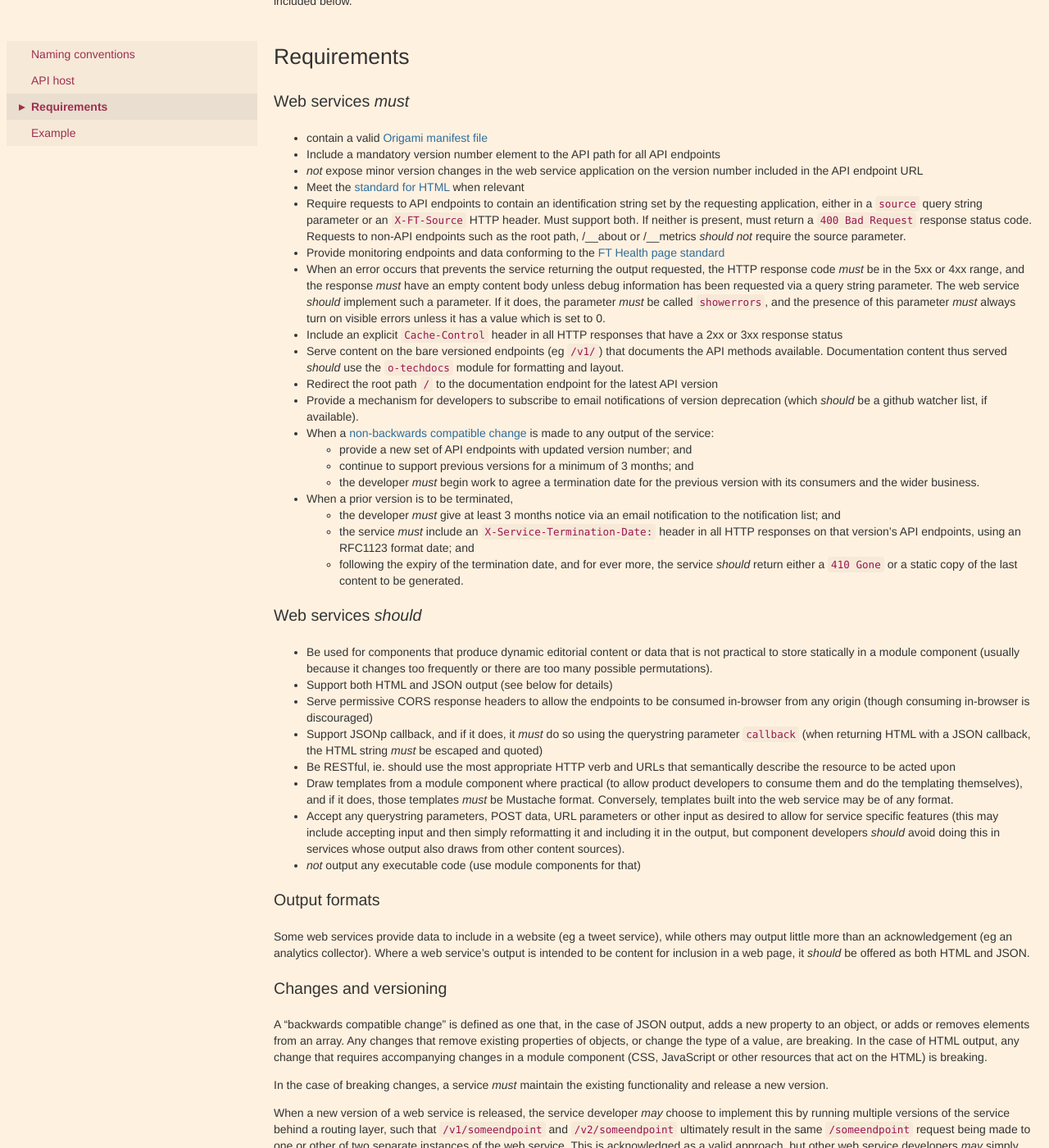
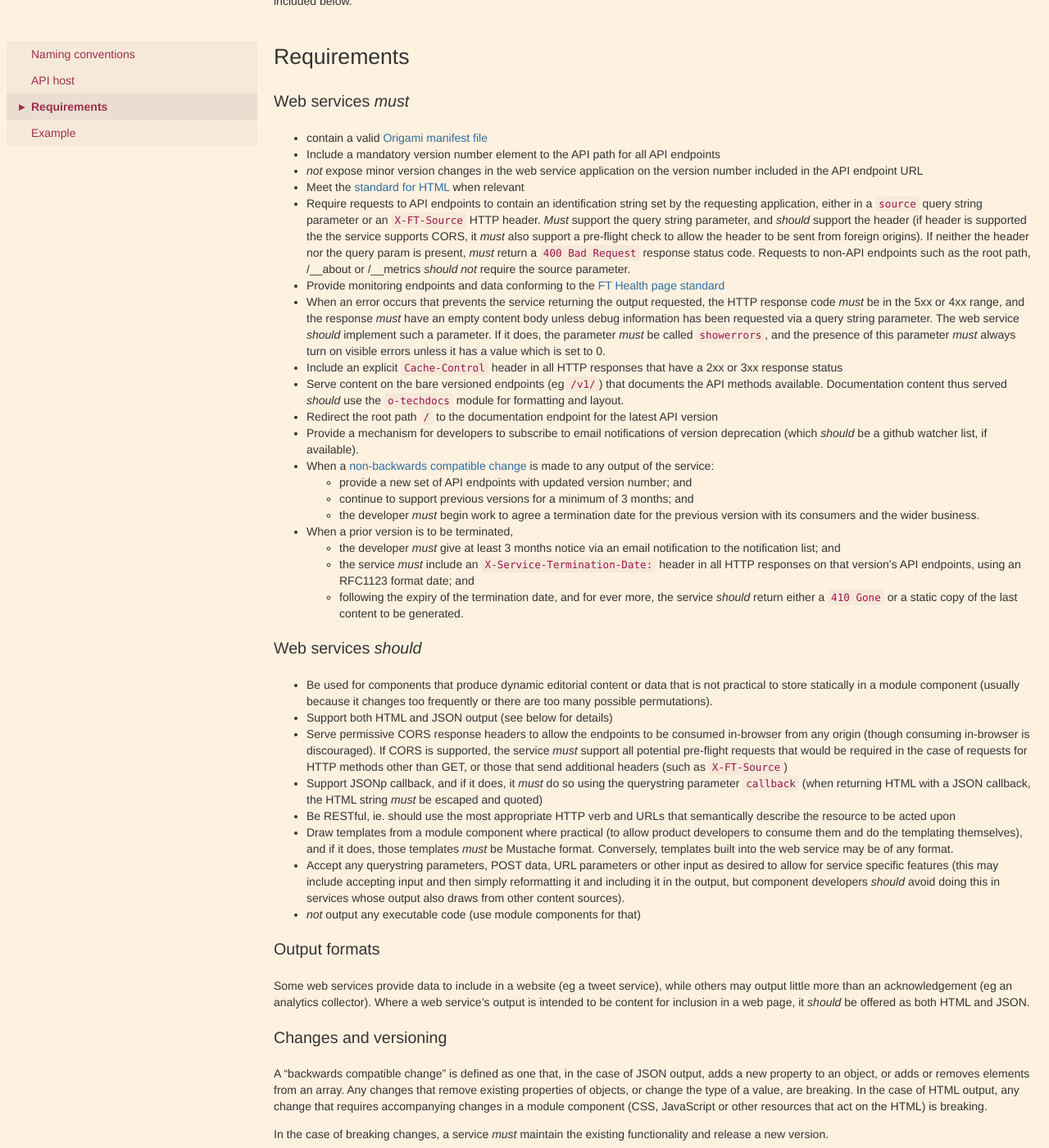
Before and after one commit to Financial-Times/ft-origami, a Jekyll site: the page built from docs/component-spec/web-services.md, in a window 1280 px wide and 1400 px high, scrolled down 914 px. Shown: the whole window at 82% size. Built offline with Jekyll 4.4.1, drawn with Linux system fonts in a browser that asks for light colours.

Commit message:
CORS, preflight and X-FT-Source, closes #95

```diff
--- a/docs/component-spec/web-services.md
+++ b/docs/component-spec/web-services.md
@@ -37,7 +37,7 @@ Web services *must* expose an HTTP endpoint on the hostname `{componentname}.web
 * Include a mandatory version number element to the API path for all API endpoints
 * *not* expose minor version changes in the web service application on the version number included in the API endpoint URL
 * Meet the [standard for HTML]({{site.baseurl}}/docs/syntax/html) when relevant
-* Require requests to API endpoints to contain an identification string set by the requesting application, either in a `source` query string parameter or an `X-FT-Source` HTTP header.  Must support both.  If neither is present, must return a `400 Bad Request` response status code.  Requests to non-API endpoints such as the root path, /__about or /__metrics *should not* require the source parameter.
+* Require requests to API endpoints to contain an identification string set by the requesting application, either in a `source` query string parameter or an `X-FT-Source` HTTP header.  *Must* support the query string parameter, and *should* support the header (if header is supported the the service supports CORS, it *must* also support a pre-flight check to allow the header to be sent from foreign origins).  If neither the header nor the query param is present, *must* return a `400 Bad Request` response status code.  Requests to non-API endpoints such as the root path, /__about or /__metrics *should not* require the source parameter.
 * Provide monitoring endpoints and data conforming to the [FT Health page standard](https://docs.google.com/a/ft.com/document/d/18hefJjImF5IFp9WvPAm9Iq5_GmWzI9ahlKSzShpQl1s/edit)
 * When an error occurs that prevents the service returning the output requested, the HTTP response code *must* be in the 5xx or 4xx range, and the response *must* have an empty content body unless debug information has been requested via a query string parameter.  The web service *should* implement such a parameter.  If it does, the parameter *must* be called `showerrors`, and the presence of this parameter *must* always turn on visible errors unless it has a value which is set to 0.
 * Include an explicit `Cache-Control` header in all HTTP responses that have a 2xx or 3xx response status
@@ -56,7 +56,7 @@ Web services *must* expose an HTTP endpoint on the hostname `{componentname}.web
 ### Web services *should*
 * Be used for components that produce dynamic editorial content or data that is not practical to store statically in a module component (usually because it changes too frequently or there are too many possible permutations).
 * Support both HTML and JSON output (see below for details)
-* Serve permissive CORS response headers to allow the endpoints to be consumed in-browser from any origin (though consuming in-browser is discouraged)
+* Serve permissive CORS response headers to allow the endpoints to be consumed in-browser from any origin (though consuming in-browser is discouraged).  If CORS is supported, the service *must* support all potential pre-flight requests that would be required in the case of requests for HTTP methods other than GET, or those that send additional headers (such as `X-FT-Source`)
 * Support JSONp callback, and if it does, it *must* do so using the querystring parameter `callback` (when returning HTML with a JSON callback, the HTML string *must* be escaped and quoted)
 * Be RESTful, ie. should use the most appropriate HTTP verb and URLs that semantically describe the resource to be acted upon
 * Draw templates from a module component where practical (to allow product developers to consume them and do the templating themselves), and if it does, those templates *must* be Mustache format.  Conversely, templates built into the web service may be of any format.
```
